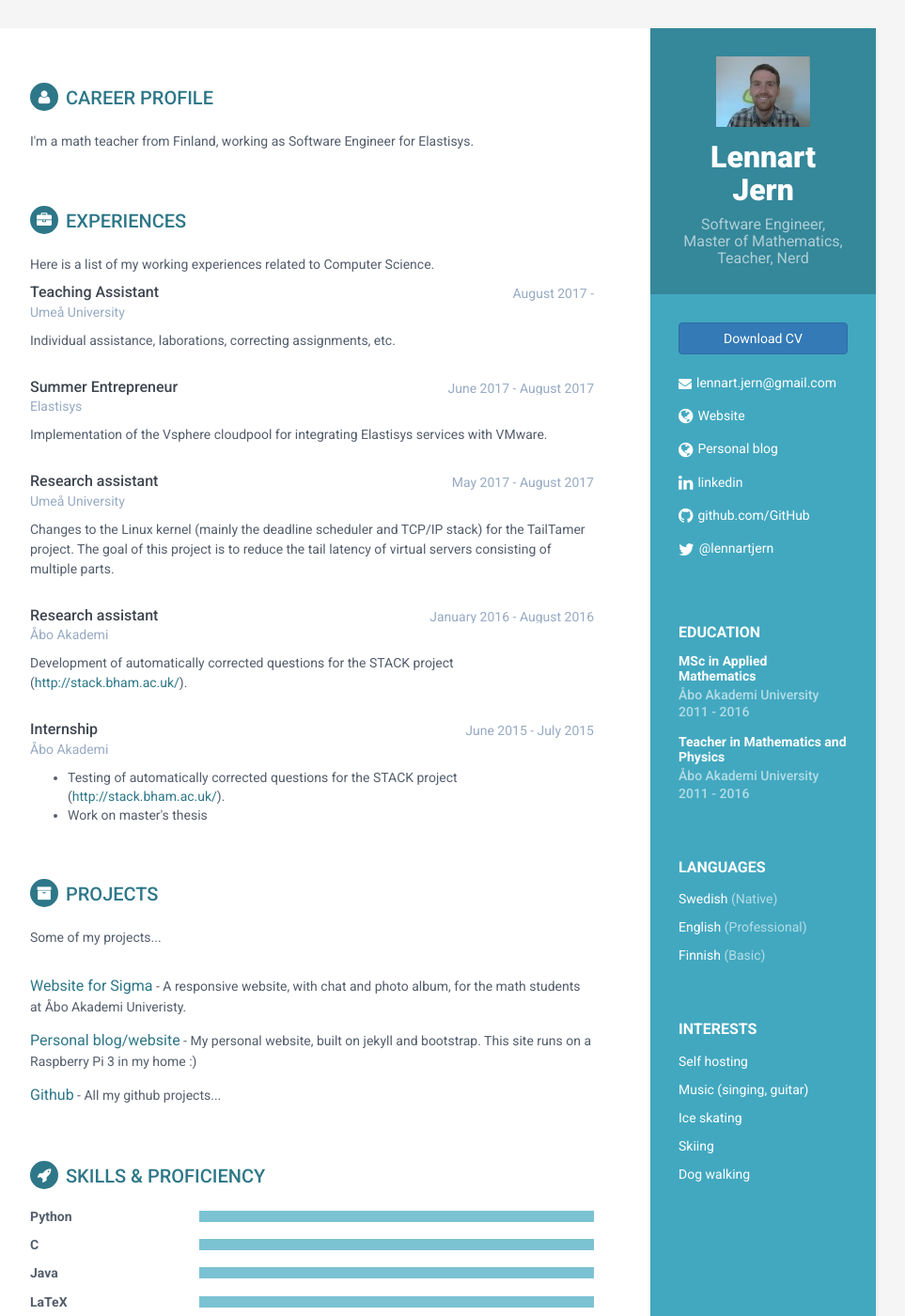
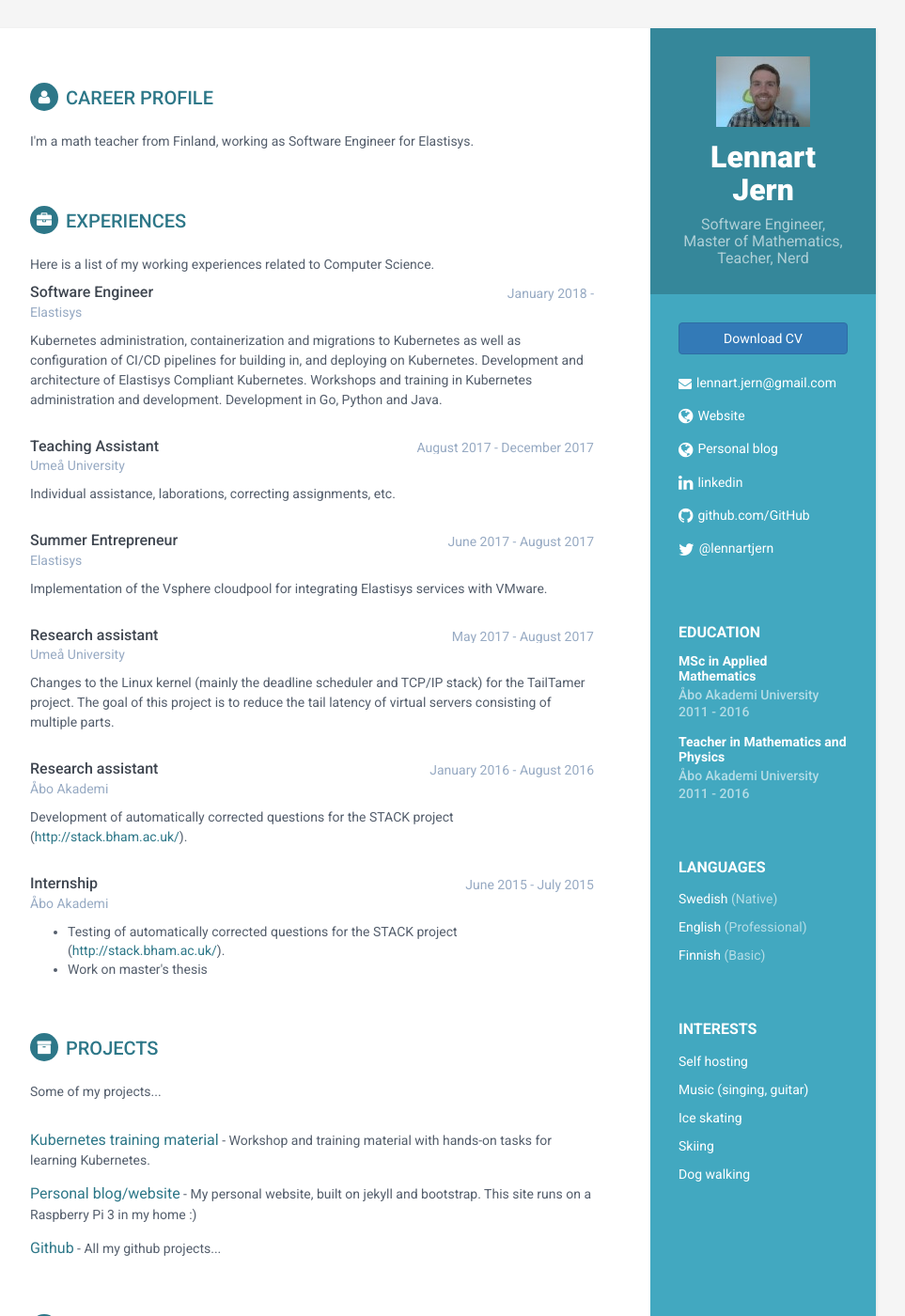
Before and after one commit to lentzi90/CV, a Jekyll site: the page built from index.html, in a window 1280 px wide and 1400 px high. Shown: the whole window at 94% size, without its empty margins (188-1151 px from the left). Built offline with Jekyll 4.4.1, drawn with Linux system fonts in a browser that asks for light colours.

Commit message:
Update projects and experience

```diff
--- a/_includes/experience.html
+++ b/_includes/experience.html
@@ -7,8 +7,26 @@
   <div class="item">
     <div class="meta">
       <div class="upper-row">
+        <h3 class="job-title">Software Engineer</h3>
+        <div class="time">January 2018 - </div>
+      </div><!--//upper-row-->
+      <div class="company">Elastisys</div>
+    </div><!--//meta-->
+    <div class="details">
+      <p>
+        Kubernetes administration, containerization and migrations to Kubernetes as well as configuration of CI/CD pipelines for building in, and deploying on Kubernetes.
+  	    Development and architecture of Elastisys Compliant Kubernetes.
+  	    Workshops and training in Kubernetes administration and development.
+  	    Development in Go, Python and Java.
+      </p>
+    </div><!--//details-->
+  </div><!--//item-->
+
+  <div class="item">
+    <div class="meta">
+      <div class="upper-row">
         <h3 class="job-title">Teaching Assistant</h3>
-        <div class="time">August 2017 -</div>
+        <div class="time">August 2017 - December 2017</div>
       </div><!--//upper-row-->
       <div class="company">Umeå University</div>
     </div><!--//meta-->
--- a/_includes/projects.html
+++ b/_includes/projects.html
@@ -4,8 +4,8 @@
     <p>Some of my projects...</p>
   </div><!--//intro-->
   <div class="item">
-    <span class="project-title"><a href="http://web.abo.fi/karen/special/sigma/index.html">Website for Sigma</a></span> -
-    <span class="project-tagline">A responsive website, with chat and photo album, for the math students at Åbo Akademi Univeristy.</span>
+    <span class="project-title"><a href="https://github.com/lentzi90/kubernetes-training-material">Kubernetes training material</a></span> -
+    <span class="project-tagline">Workshop and training material with hands-on tasks for learning Kubernetes.</span>
   </div><!--//item-->
   <div class="item">
     <span class="project-title"><a href="https://jern.me" target="_blank">Personal blog/website</a></span> -
```
